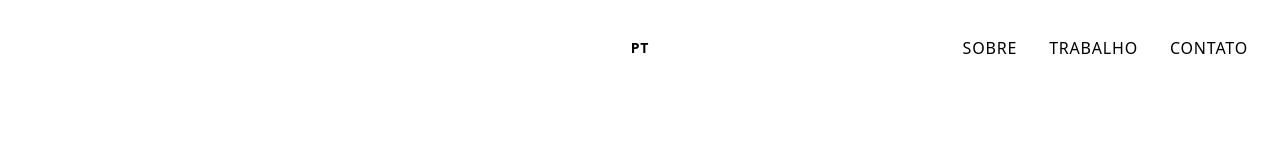
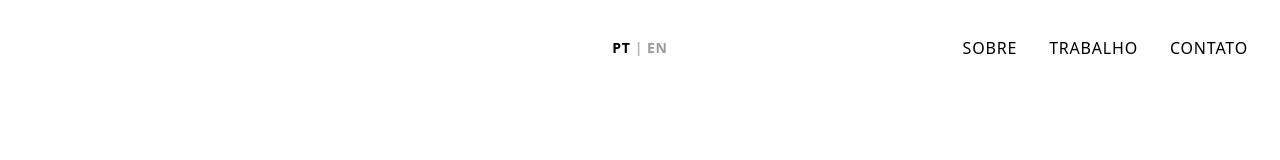
Before and after one commit to jgdosantos/personal, a React (Vite) app: page / in a window 1280 px wide. Shown: the top 160 px of the page. Built offline with nearby package versions, Linux system fonts and the light colour scheme.

Commit message:
feat: improve language toggle ui

```diff
--- a/src/App.jsx
+++ b/src/App.jsx
@@ -252,9 +252,12 @@ const App = () => {
         <div className="flex-1 flex justify-center">
           <button
             onClick={toggleLanguage}
-            className="text-black px-4 py-1.5 rounded-full text-xs md:text-sm font-bold tracking-wider hover:bg-gray-100 transition-colors uppercase"
+            className="text-black px-4 py-1.5 rounded-full text-xs md:text-sm font-bold tracking-wider hover:bg-gray-100 transition-colors uppercase flex items-center gap-1"
+            aria-label="Change Language"
           >
-            {language}
+            <span className={language === 'PT' ? 'opacity-100' : 'opacity-40'}>PT</span>
+            <span className="opacity-30">|</span>
+            <span className={language === 'EN' ? 'opacity-100' : 'opacity-40'}>EN</span>
           </button>
         </div>
 
```
